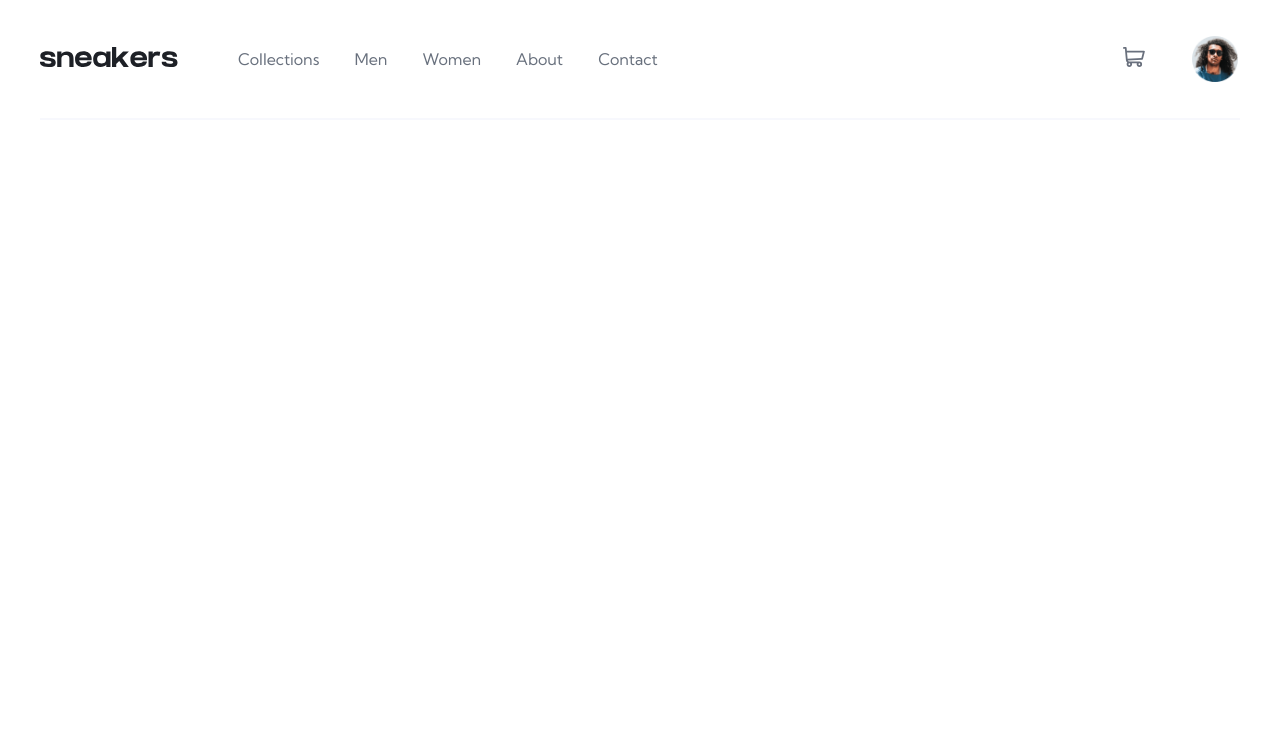
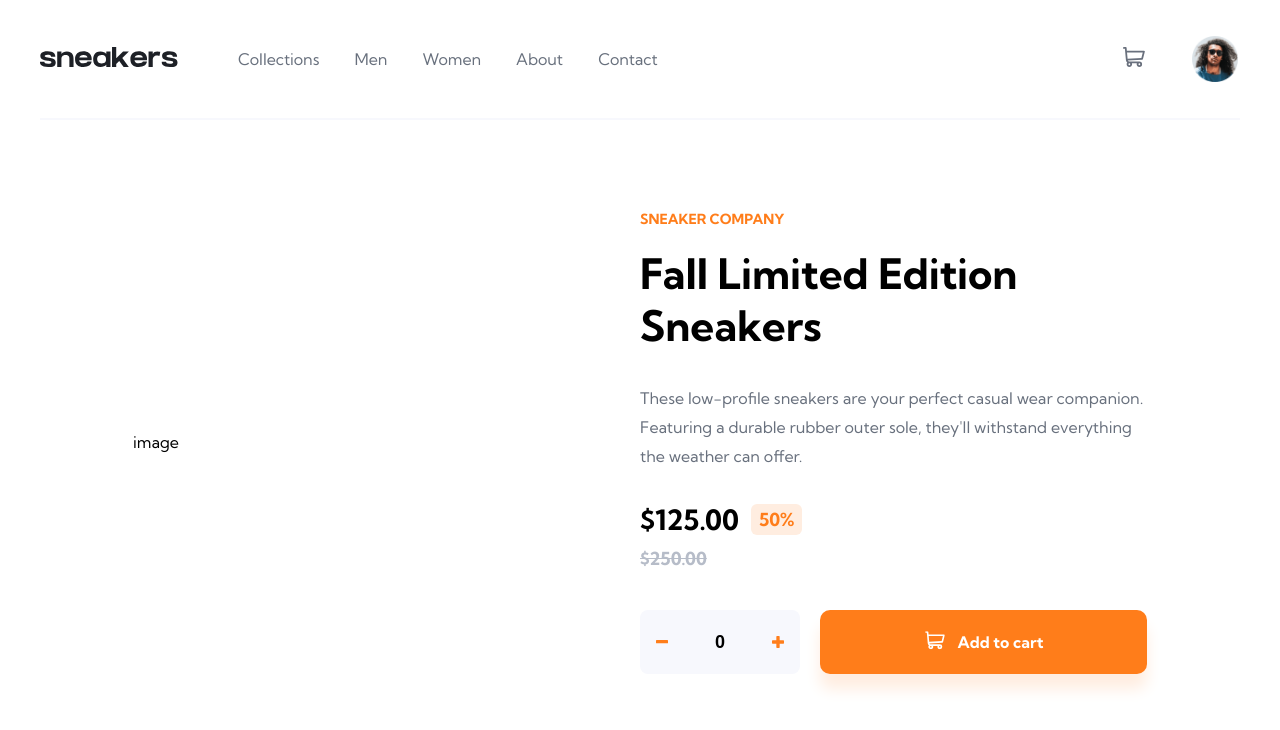
Before and after one commit to kathlenetajonera/sneakers-ecommerce, a React (Vite) app: page / in a window 1280 px wide. Shown: the top 730 px of the page. Built offline with nearby package versions, Linux system fonts and the light colour scheme.

Commit message:
feat: initial product details ui

```diff
--- a/src/App.tsx
+++ b/src/App.tsx
@@ -1,8 +1,9 @@
 import { ThemeProvider } from "styled-components";
 import { theme } from "./theme";
 import Container from "./layout/Container";
+import GlobalStyle from "./GlobalStyle";
 import Navbar from "./components/Navbar";
-import GlobalStyle from "./GlobalStyle";
+import ProductContainer from "./components/ProductContainer";
 
 function App() {
     return (
@@ -10,6 +11,8 @@ function App() {
             <Container>
                 <GlobalStyle />
                 <Navbar />
+
+                <ProductContainer />
             </Container>
         </ThemeProvider>
     );
--- a/src/GlobalStyle.ts
+++ b/src/GlobalStyle.ts
@@ -12,11 +12,12 @@ export default createGlobalStyle<{}>`
         font-family: 'Kumbh Sans', sans-serif;
     }
 
-    p {
+    h1, h2, h3, p {
         margin: 0;
     }
 
     p, a, button {
         font-family: 'Kumbh Sans', sans-serif;
+        color: ${(props) => props.theme.colors.black}
     }
 `;
--- a/src/components/Button/index.tsx
+++ b/src/components/Button/index.tsx
@@ -1,12 +1,20 @@
-import { StyledButton } from "./styles";
+import { ReactNode } from "react";
+import { ButtonIcon, StyledButton } from "./styles";
 
 type Props = {
     label: string;
+    icon?: ReactNode;
     handleClick?: () => void;
+    [x: string]: any;
 };
 
-const Button = ({ label, handleClick }: Props) => {
-    return <StyledButton onClick={handleClick}>{label}</StyledButton>;
+const Button = ({ label, icon, handleClick, ...rest }: Props) => {
+    return (
+        <StyledButton onClick={handleClick} {...rest}>
+            {icon && <ButtonIcon>{icon}</ButtonIcon>}
+            {label}
+        </StyledButton>
+    );
 };
 
 export default Button;
--- a/src/components/Button/styles.ts
+++ b/src/components/Button/styles.ts
@@ -1,6 +1,9 @@
 import { styled } from "styled-components";
 
 export const StyledButton = styled.button`
+    display: flex;
+    align-items: center;
+    justify-content: center;
     background-color: ${(props) => props.theme.colors.orange};
     color: ${(props) => props.theme.colors.white};
     width: 100%;
@@ -17,3 +20,8 @@ export const StyledButton = styled.button`
         opacity: 0.6;
     }
 `;
+
+export const ButtonIcon = styled.span`
+    margin-right: 12px;
+    transform: scale(0.9);
+`;
--- /dev/null
+++ b/src/components/ProductContainer/index.tsx
@@ -0,0 +1,51 @@
+import FlexWrapper from "../../layout/FlexWrapper";
+import Button from "../Button";
+import CartIcon from "../CartIcon";
+import QuantityField from "../QuantityField";
+import {
+    Container,
+    Wrapper,
+    Company,
+    ProductName,
+    ProductDescription,
+    Discount,
+    OriginalPrice,
+    Price,
+} from "./styles";
+
+const ProductContainer = () => {
+    return (
+        <Container>
+            <FlexWrapper>
+                <Wrapper>image</Wrapper>
+
+                <Wrapper>
+                    <Company>SNEAKER COMPANY</Company>
+                    <ProductName>Fall Limited Edition Sneakers</ProductName>
+                    <ProductDescription>
+                        These low-profile sneakers are your perfect casual wear
+                        companion. Featuring a durable rubber outer sole,
+                        they'll withstand everything the weather can offer.
+                    </ProductDescription>
+
+                    <Price>
+                        $125.00 <Discount>50%</Discount>
+                    </Price>
+                    <OriginalPrice>$250.00</OriginalPrice>
+
+                    <FlexWrapper className="buttons">
+                        <QuantityField />
+
+                        <Button
+                            label="Add to cart"
+                            icon={<CartIcon />}
+                            className="add-to-cart"
+                        />
+                    </FlexWrapper>
+                </Wrapper>
+            </FlexWrapper>
+        </Container>
+    );
+};
+
+export default ProductContainer;
--- /dev/null
+++ b/src/components/ProductContainer/styles.ts
@@ -0,0 +1,64 @@
+import { styled } from "styled-components";
+
+export const Container = styled.div`
+    max-width: 1014px;
+    margin: 90px auto;
+
+    .buttons {
+        margin-top: 40px;
+    }
+
+    .add-to-cart {
+        margin-left: 20px;
+        box-shadow: 0 15px 15px 0 ${(props) => props.theme.colors.lightOrange};
+
+        svg path {
+            fill: #fff;
+        }
+    }
+`;
+
+export const Wrapper = styled.div`
+    flex: 1;
+`;
+
+export const Company = styled.p`
+    font-weight: 700;
+    font-size: 14px;
+    color: ${(props) => props.theme.colors.orange};
+    margin-bottom: 20px;
+`;
+
+export const ProductName = styled.h1`
+    font-size: 42px;
+`;
+
+export const ProductDescription = styled.p`
+    color: ${(props) => props.theme.colors.darkGrayishBlue};
+    line-height: 1.8;
+    margin: 32px 0;
+`;
+
+export const Price = styled.h2`
+    font-size: 28px;
+    display: flex;
+    align-items: center;
+`;
+
+export const Discount = styled.span`
+    font-size: 18px;
+    background-color: ${(props) => props.theme.colors.lightOrange};
+    color: ${(props) => props.theme.colors.orange};
+    font-weight: 700;
+    padding: 4px 8px;
+    border-radius: 6px;
+    margin-left: 12px;
+`;
+
+export const OriginalPrice = styled.p`
+    font-size: 18px;
+    color: ${(props) => props.theme.colors.grayishBlue};
+    font-weight: 700;
+    text-decoration: line-through;
+    margin-top: 10px;
+`;
--- /dev/null
+++ b/src/components/QuantityField/index.tsx
@@ -0,0 +1,19 @@
+import minusIcon from "../../assets/icon-minus.svg";
+import plusIcon from "../../assets/icon-plus.svg";
+import { Container, IconWrapper, StyledInput } from "./styles";
+
+const QuantityField = () => {
+    return (
+        <Container>
+            <IconWrapper>
+                <img src={minusIcon} alt="subtract" />
+            </IconWrapper>
+            <StyledInput type="text" value="0" />
+            <IconWrapper>
+                <img src={plusIcon} alt="add" />
+            </IconWrapper>
+        </Container>
+    );
+};
+
+export default QuantityField;
--- /dev/null
+++ b/src/components/QuantityField/styles.ts
@@ -0,0 +1,34 @@
+import { styled } from "styled-components";
+
+export const Container = styled.div`
+    display: flex;
+    align-items: center;
+    justify-content: center;
+    background-color: ${(props) => props.theme.colors.lightGrayishBlue};
+    height: 64px;
+    border-radius: 8px;
+    max-width: 160px;
+`;
+
+export const IconWrapper = styled.span`
+    display: flex;
+    align-items: center;
+    padding: 16px;
+    transition: opacity 0.3s ease;
+    cursor: pointer;
+
+    &:hover {
+        opacity: 0.6;
+    }
+`;
+
+export const StyledInput = styled.input`
+    background-color: transparent;
+    border: none;
+    outline: none;
+    width: 100%;
+    height: 100%;
+    text-align: center;
+    font-size: 18px;
+    font-weight: 800;
+`;
```
